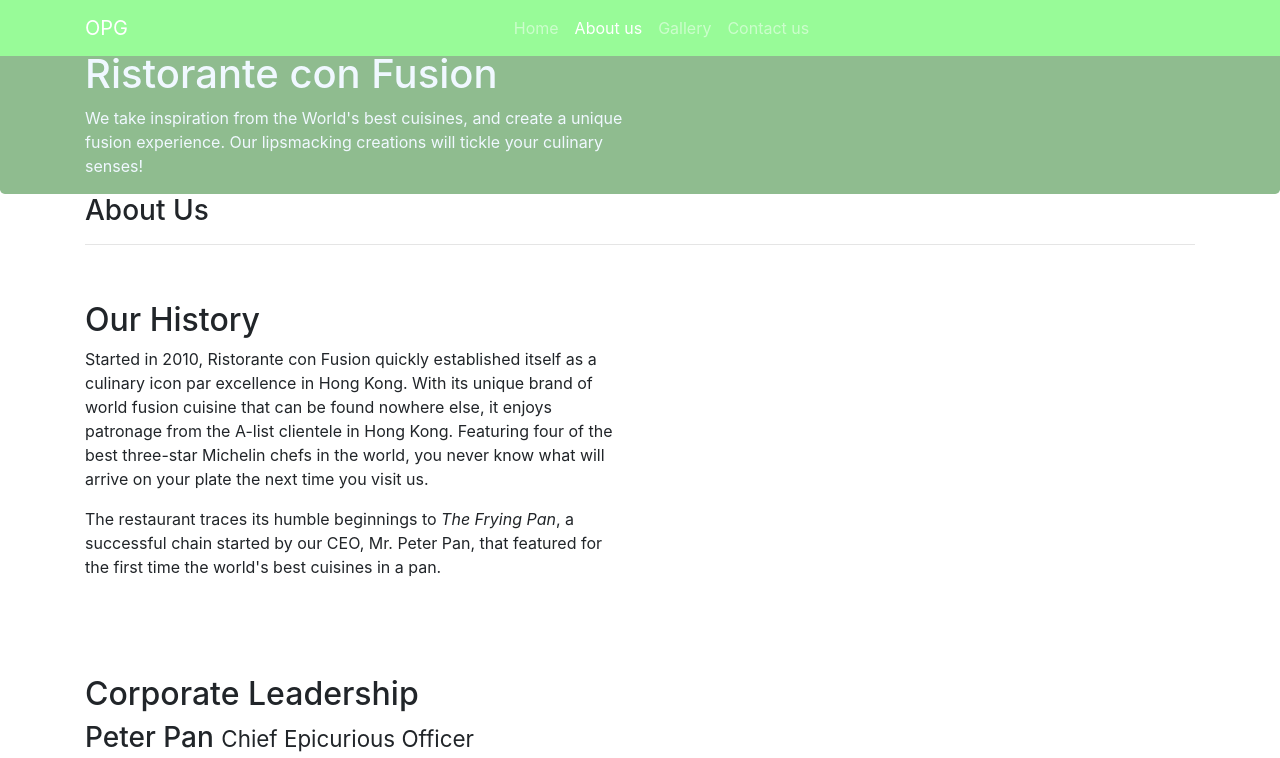
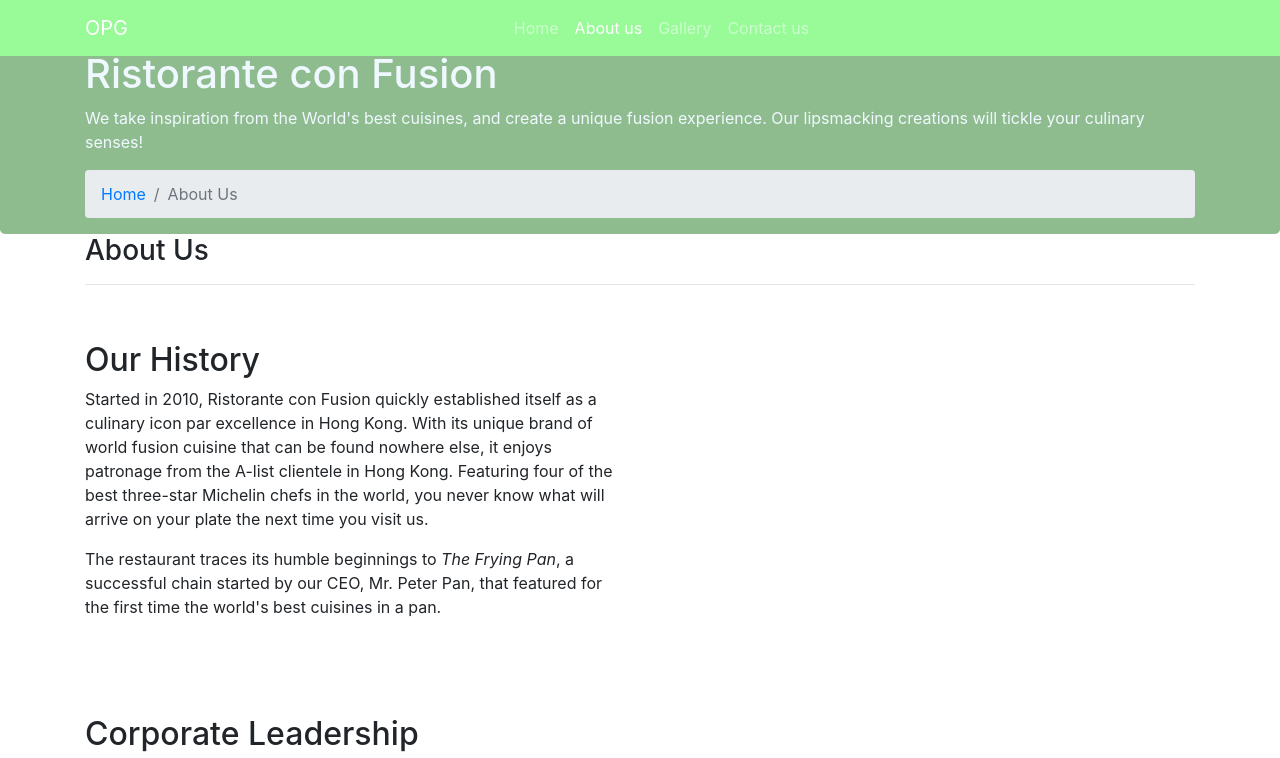
Before and after one commit to Rajesh0901-sudo/Bootstrap-learning-, a website: page aboutus.html in a window 1280 px wide. Shown: the top 758 px of the page. Drawn offline with nearby package versions, Linux system fonts and the light colour scheme.

Commit message:
breadcrumb

```diff
--- a/aboutus.html
+++ b/aboutus.html
@@ -35,11 +35,15 @@
     <header class="jumbotron header">
         <div class="container">
             <div class="row row-header">
-                <div class="col-12 col-sm-6">
+                <div class="col-12">
                     <h1>Ristorante con Fusion</h1>
                     <p>We take inspiration from the World's best cuisines, and create a unique fusion experience. Our lipsmacking creations will tickle your culinary senses!</p>
                 </div>
-                <div class="col-12 col-sm">
+                 <div class="col-12 col-sm">
+                    <ol class="col-12 breadcrumb">
+                        <li class="breadcrumb-item"><a href="./index.html">Home</a></li>
+                        <li class="breadcrumb-item active">About Us</li>
+                    </ol>
                 </div>
             </div>
         </div>
```
Also changed, not shown: index.html (+5 -1 lines).
